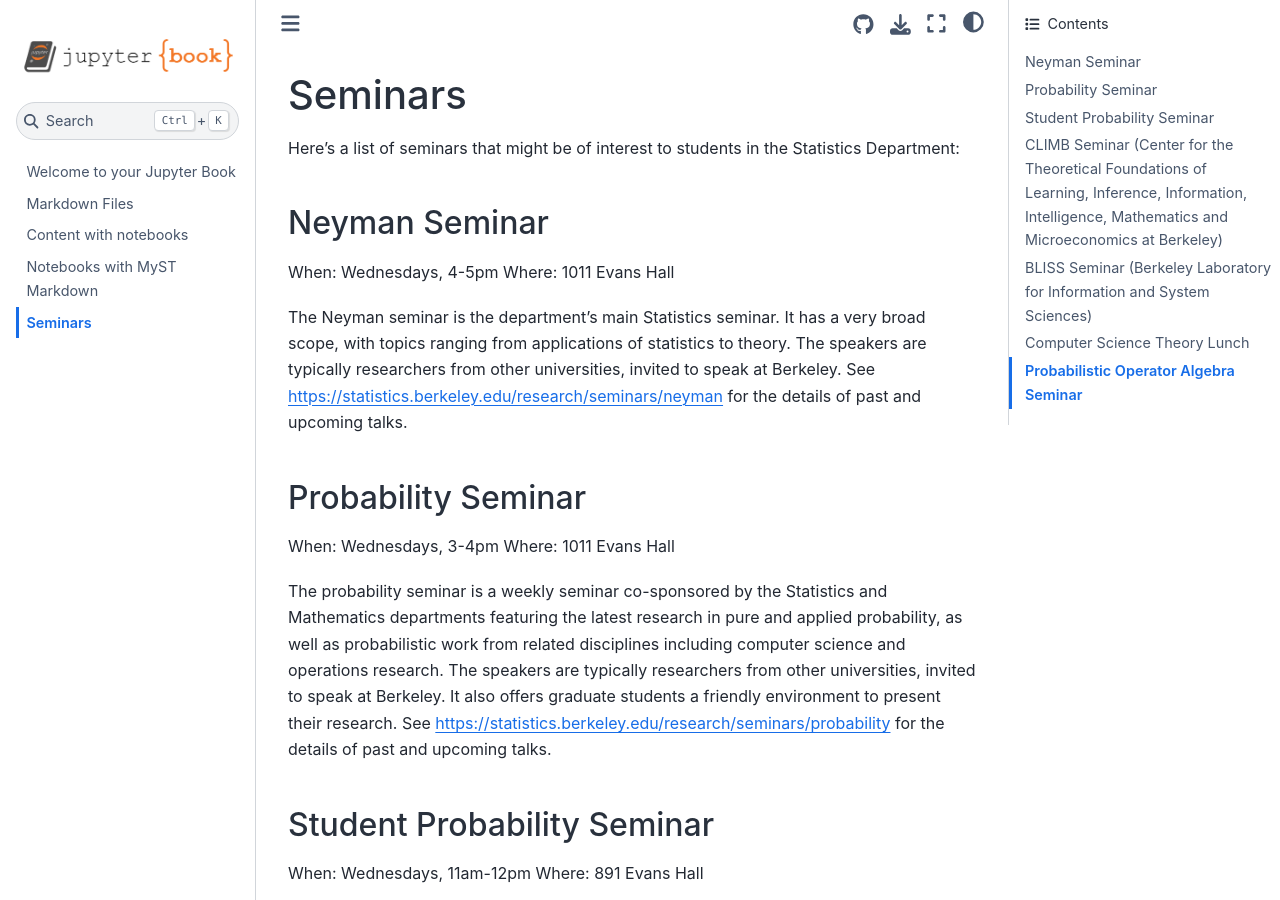
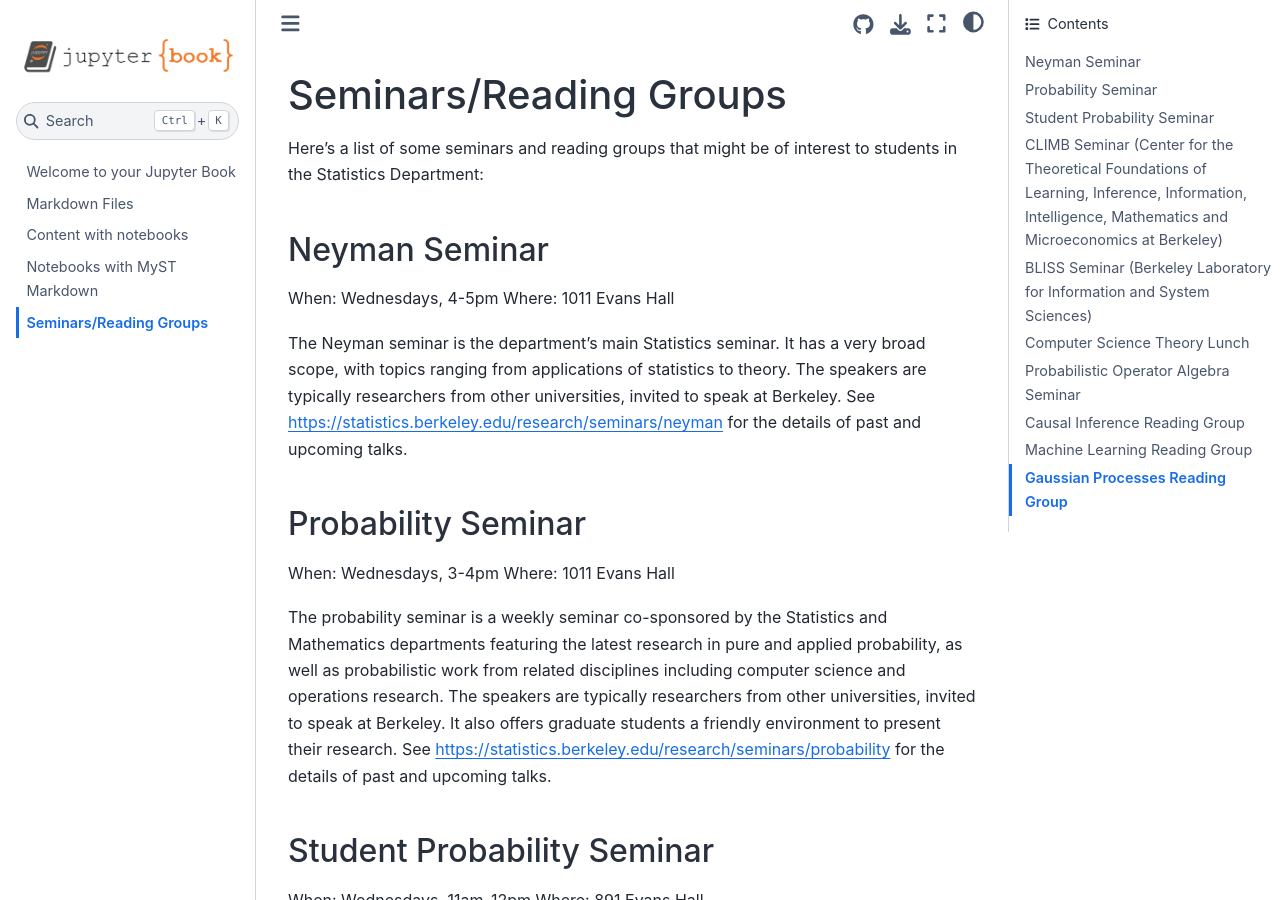
Before and after one commit to facusapienza21/site, a Jupyter Book: the page built from seminars.md, in a window 1280 px wide and 900 px high. Built offline with Jupyter Book 1.0.4 settings and Sphinx 7.4.7 and the Sphinx Book theme 1.1.4, drawn with Linux system fonts in a browser that asks for light colours; some of the changed text lies outside the part shown.

Commit message:
Update seminars.md
Added reading groups to seminars page

```diff
--- a/seminars.md
+++ b/seminars.md
@@ -1,6 +1,6 @@
-# Seminars
+# Seminars/Reading Groups
 
-Here's a list of seminars that might be of interest to students in the Statistics Department:
+Here's a list of some seminars and reading groups that might be of interest to students in the Statistics Department:
 
 ## Neyman Seminar
 
@@ -56,3 +56,27 @@ When: Tuesdays, 10:30am-12pm
 Where: To attend via Zoom email Jorge Garza Vargas (jgarzavargas at berkeley.edu)
 
 The probababilistic operator algebra seminar is a weekly seminar run by the Mathematics department which centers around random matrix theory and free probability. The speakers are typically researchers from other universities, invited to speak at Berkeley. See https://math.berkeley.edu/~jgarzav/seminar.html for the details of past and upcoming talks.
+
+
+## Causal Inference Reading Group
+
+When:
+Where:
+
+[Description]
+
+
+## Machine Learning Reading Group
+
+When:
+Where:
+
+[Description]
+
+
+## Gaussian Processes Reading Group
+
+When:
+Where:
+
+[Description]
```
